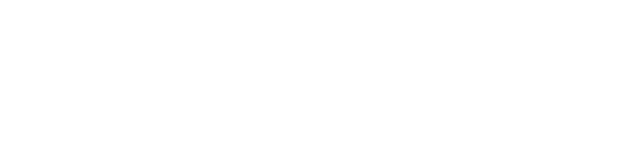
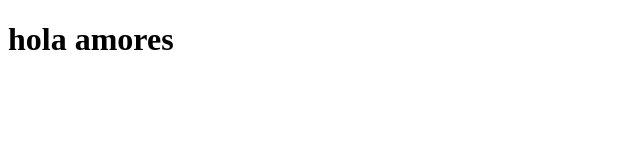
Before and after one commit to MateoFlorez777/cart_01_2826505, a plain HTML site: page frontend/index.html in a window 1280 px wide. Shown: the whole page, without its empty margins (0-640 px from the left). Drawn offline with Linux system fonts and the light colour scheme.

Commit message:
se agrega la nueva actualizacion

```diff
--- a/frontend/index.html
+++ b/frontend/index.html
@@ -10,5 +10,7 @@
      </script> -->
      <script src="productos.js">
      </script>
+
+     <h1>hola amores</h1>
 </body>
 </html>
```
